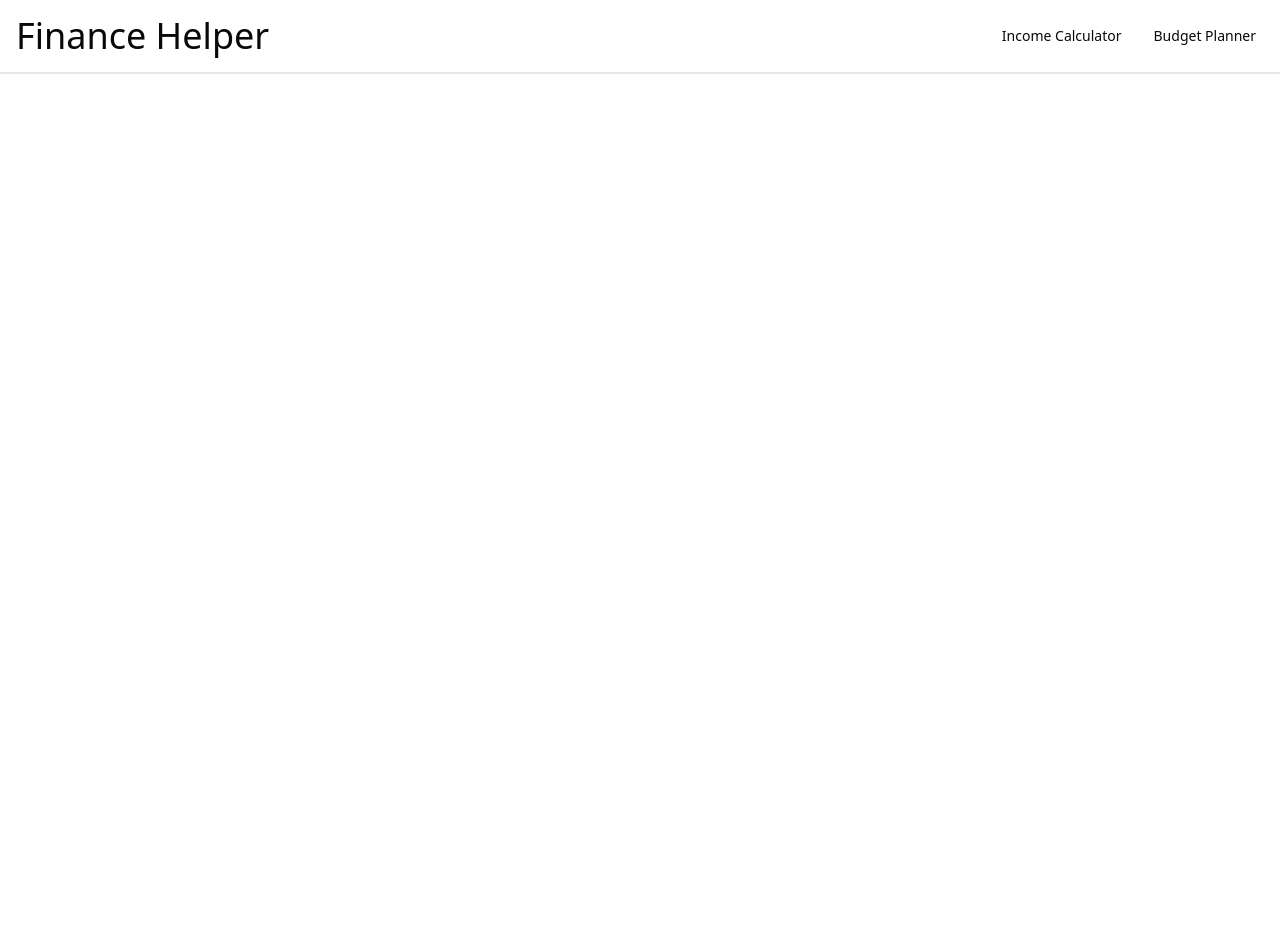
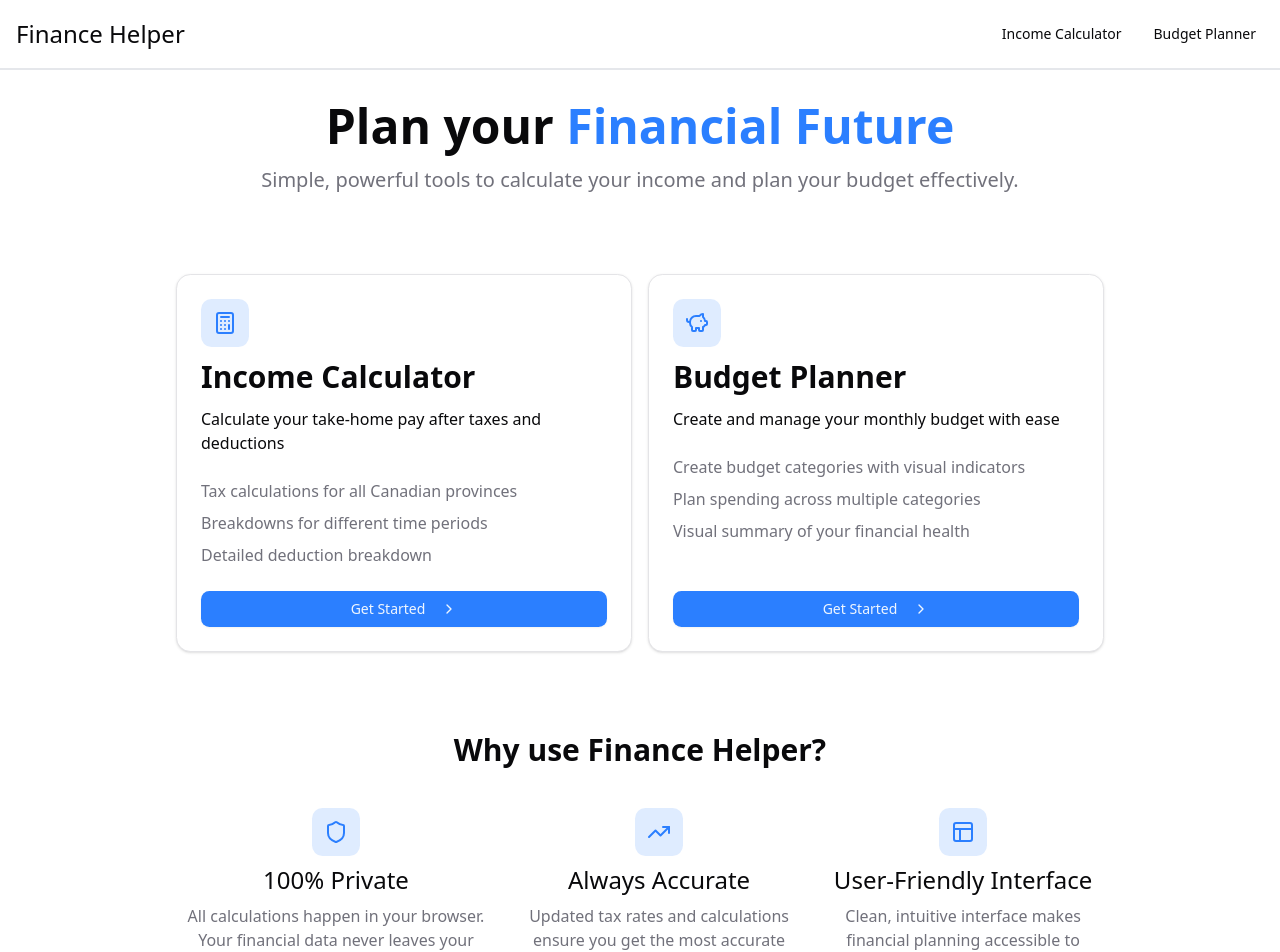
Before and after one commit to rykeroc/take-home, a Next.js app: page / in a window 1280 px wide. Shown: the top 952 px of the page. Before the commit the page ends 800 px from the top, so only its background shows below. Built offline with nearby package versions, Linux system fonts and the light colour scheme.

Commit message:
Complete home page Add Footer

```diff
--- a/src/app/globals.css
+++ b/src/app/globals.css
@@ -124,23 +124,23 @@
     }
 
     h1 {
-        @apply text-4xl;
+        @apply text-5xl font-bold;
     }
 
     h2 {
-        @apply text-3xl;
+        @apply text-4xl font-bold;
     }
 
     h3 {
+        @apply text-3xl font-bold;
+    }
+
+    h4 {
         @apply text-2xl;
     }
 
-    h4 {
+    h5 {
         @apply text-xl;
-    }
-
-    h5 {
-        @apply text-lg;
     }
 
     h6 {
--- a/src/app/income-calculator/page.tsx
+++ b/src/app/income-calculator/page.tsx
@@ -237,9 +237,6 @@ const AnnualDeductionsCard = () => {
 					<AnnualDeductionsBreakdownPieChart className={cn("xl:w-1/3", "lg:w-1/2")}/>
 				</div>
 			</CardContent>
-			<CardFooter>
-				<small className={"text-red-400"}>*These results may not be 100% accurate and should be used as approximations</small>
-			</CardFooter>
 		</Card>
 	)
 }
--- a/src/app/layout.tsx
+++ b/src/app/layout.tsx
@@ -5,6 +5,7 @@ import React from 'react';
 import NavigationMenu from '@/components/NavigationMenu';
 import {cn} from '@/lib/utils';
 import {Toaster} from '@/components/ui/sonner';
+import Footer from '@/components/Footer';
 
 const montserrat = Montserrat({
 	variable: "--font-montserrat",
@@ -25,6 +26,7 @@ export default function RootLayout({
 		[
 			"flex",
 			"flex-col",
+			"flex-1",
 			"items-center",
 			"p-4",
 			"w-full",
@@ -37,14 +39,15 @@ export default function RootLayout({
 	return (
 		<html lang="en">
 		<body
-			className={`${montserrat.variable} antialiased`}
+			className={cn(montserrat.variable, "antialiased", "min-h-screen", "flex", "flex-col")}
 		>
 		<NavigationMenu className={"mb-4"}/>
-		<main className={cn("flex", "justify-center", "w-full")}>
+		<main className={cn("flex", "flex-col", "items-center", "w-full", "flex-1")}>
 			<div className={layoutClasses}>
 				{children}
 			</div>
 		</main>
+		<Footer/>
 		<Toaster position={"top-center"}/>
 		</body>
 		</html>
--- a/src/app/page.tsx
+++ b/src/app/page.tsx
@@ -1,6 +1,133 @@
+import {cn} from '@/lib/utils';
+import {ReactNode} from 'react';
+import {Calculator, ChevronRight, PanelsTopLeft, PiggyBank, Shield, TrendingUp} from 'lucide-react';
+import {Card, CardContent, CardFooter, CardHeader} from '@/components/ui/card';
+import Link from 'next/link';
+import {Button} from '@/components/ui/button';
+
+type DescriptorDetails = {
+	icon: ReactNode;
+	title: string;
+	description: string;
+}
+
+type FeaturesCardDetails = DescriptorDetails & {
+	subDescriptions: string[];
+	href: string;
+}
+
 export default function Home() {
-  return (
-    <>
-    </>
-  );
+	const iconClasses = cn("w-6 h-6 text-primary");
+	const iconBackgroundClasses = cn("bg-primary/15 rounded-lg p-3");
+
+	const featuresCardsDetails: FeaturesCardDetails[] = [
+		{
+			icon: <Calculator className={iconClasses}/>,
+			title: "Income Calculator",
+			description: "Calculate your take-home pay after taxes and deductions",
+			subDescriptions: [
+				"Tax calculations for all Canadian provinces",
+				"Breakdowns for different time periods",
+				"Detailed deduction breakdown",
+			],
+			href: "/income-calculator"
+		},
+		{
+			icon: <PiggyBank className={iconClasses}/>,
+			title: "Budget Planner",
+			description: "Create and manage your monthly budget with ease",
+			subDescriptions: [
+				"Create budget categories with visual indicators",
+				"Plan spending across multiple categories",
+				"Visual summary of your financial health",
+			],
+			href: "/budget-planner"
+		}
+	]
+
+	const FeatureCards = featuresCardsDetails.map((card) => (
+		<Card key={card.title} className={"w-full"}>
+			<CardHeader className={cn("flex", "flex-col", "gap-3")}>
+				<div className={iconBackgroundClasses}>
+					{card.icon}
+				</div>
+				<h3>{card.title}</h3>
+				<p className={"text-foreground"}>
+					{card.description}
+				</p>
+			</CardHeader>
+			<CardContent className={cn("flex", "flex-col", "gap-2", "w-full", "h-full")}>
+				<div className={cn("flex", "flex-col", "gap-2")}>
+					{
+						card.subDescriptions.map((desc, index) => (
+							<ul key={index} className={cn("flex", "items-center", "gap-2", "text-muted-foreground")}>
+								{desc}
+							</ul>
+						))
+					}
+				</div>
+			</CardContent>
+			<CardFooter>
+				<Button className={"w-full"} asChild>
+					<Link href={card.href}>
+						Get Started <ChevronRight className={"ml-2"}/>
+					</Link>
+				</Button>
+			</CardFooter>
+		</Card>
+	))
+
+	const footerDescriptorDetails: DescriptorDetails[] = [
+		{
+			icon: <Shield className={iconClasses}/>,
+			title: "100% Private",
+			description: "All calculations happen in your browser. Your financial data never leaves your device."
+		},
+		{
+			icon: <TrendingUp className={iconClasses}/>,
+			title: "Always Accurate",
+			description: "Updated tax rates and calculations ensure you get the most accurate results."
+		},
+		{
+			icon: <PanelsTopLeft className={iconClasses}/>,
+			title: "User-Friendly Interface",
+			description: "Clean, intuitive interface makes financial planning accessible to everyone."
+		}
+	]
+
+	const FooterDescriptors = footerDescriptorDetails.map((desc) => (
+		<div key={desc.title} className={cn("flex", "flex-col", "gap-2", "items-center", "text-center", "max-w-xs")}>
+			<div className={iconBackgroundClasses}>
+				{desc.icon}
+			</div>
+			<h4>{desc.title}</h4>
+			<p className={"text-muted-foreground"}>
+				{desc.description}
+			</p>
+		</div>
+	))
+
+	return (
+		<div className={cn("flex", "flex-col", "gap-20")}>
+			<section className={cn("flex", "flex-col", "gap-4", "items-center", "w-full")}>
+				<h1>
+					Plan your <span className={"text-primary"}>Financial Future</span>
+				</h1>
+				<h5 className={cn("text-muted-foreground", "text-center")}>
+					Simple, powerful tools to calculate your income and plan your budget effectively.
+				</h5>
+			</section>
+
+			<section className={cn("flex", "gap-4",)}>
+				{FeatureCards}
+			</section>
+
+			<section className={cn("flex", "flex-col", "gap-10", "items-center", "w-full")}>
+				<h3>Why use Finance Helper?</h3>
+				<div className={cn("flex", "gap-4")}>
+					{FooterDescriptors}
+				</div>
+			</section>
+		</div>
+	);
 }
--- /dev/null
+++ b/src/components/Footer.tsx
@@ -0,0 +1,17 @@
+import {cn} from '@/lib/utils';
+import {Separator} from '@/components/ui/separator';
+
+export default function  Footer() {
+	const currentYear = new Date().getFullYear();
+
+	return (
+		<footer className={cn("w-full", "h-full")}>
+			<Separator/>
+			<div className={cn("w-full", "py-4", "flex", "justify-center", "text-sm", "text-muted-foreground")}>
+				<p>
+					&copy; {currentYear} Finance Helper. All rights reserved.
+				</p>
+			</div>
+		</footer>
+	)
+}
--- a/src/components/NavigationMenu.tsx
+++ b/src/components/NavigationMenu.tsx
@@ -85,7 +85,7 @@ const NavigationMenu = (props: NavigationMenuProps) => {
 			className={cn([props.className, "flex", "flex-row", "w-full", "items-center", "justify-between", "border-b-2", "p-4", "border-gray-200",])}>
 			<div className={cn(["flex", "flex-row", "w-full", "items-center", "justify-between", "gap-4"])}>
 				<Link href={"/"}>
-					<h1>{appName}</h1>
+					<h4>{appName}</h4>
 				</Link>
 
 				{/* Large screen navigation */}
```
